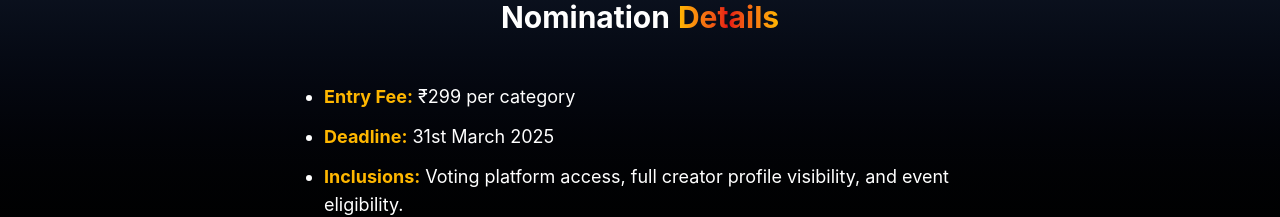
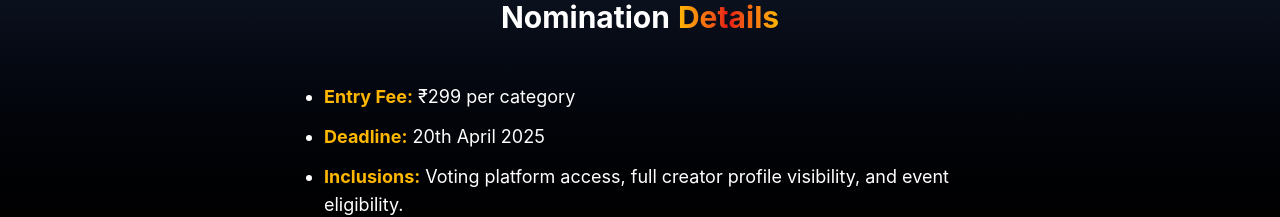
Before and after one commit to Yuvraj-cyborg/OTV-vote, a React (Vite) app in the folder frontend/: page / in a window 1280 px wide. Shown: the part 2620-2837 px from the top of the page. Built offline with nearby package versions, Linux system fonts and the light colour scheme; no server answers.

Commit message:
new-deadline

```diff
--- a/frontend/src/pages/Landing.jsx
+++ b/frontend/src/pages/Landing.jsx
@@ -262,7 +262,7 @@ export default function Landing() {
           <div className="max-w-2xl mx-auto">
             <ul className="list-disc pl-5 text-white text-lg space-y-3">
               <li><strong className="text-[#ffb700]">Entry Fee:</strong> ₹299 per category</li>
-              <li><strong className="text-[#ffb700]">Deadline:</strong> 31st March 2025</li>
+              <li><strong className="text-[#ffb700]">Deadline:</strong> 20th April 2025</li>
               <li><strong className="text-[#ffb700]">Inclusions:</strong> Voting platform access, full creator profile visibility, and event eligibility.</li>
               <li><strong className="text-[#ffb700]">Refund Policy:</strong> Entry fees are non-refundable.</li>
             </ul>
```
